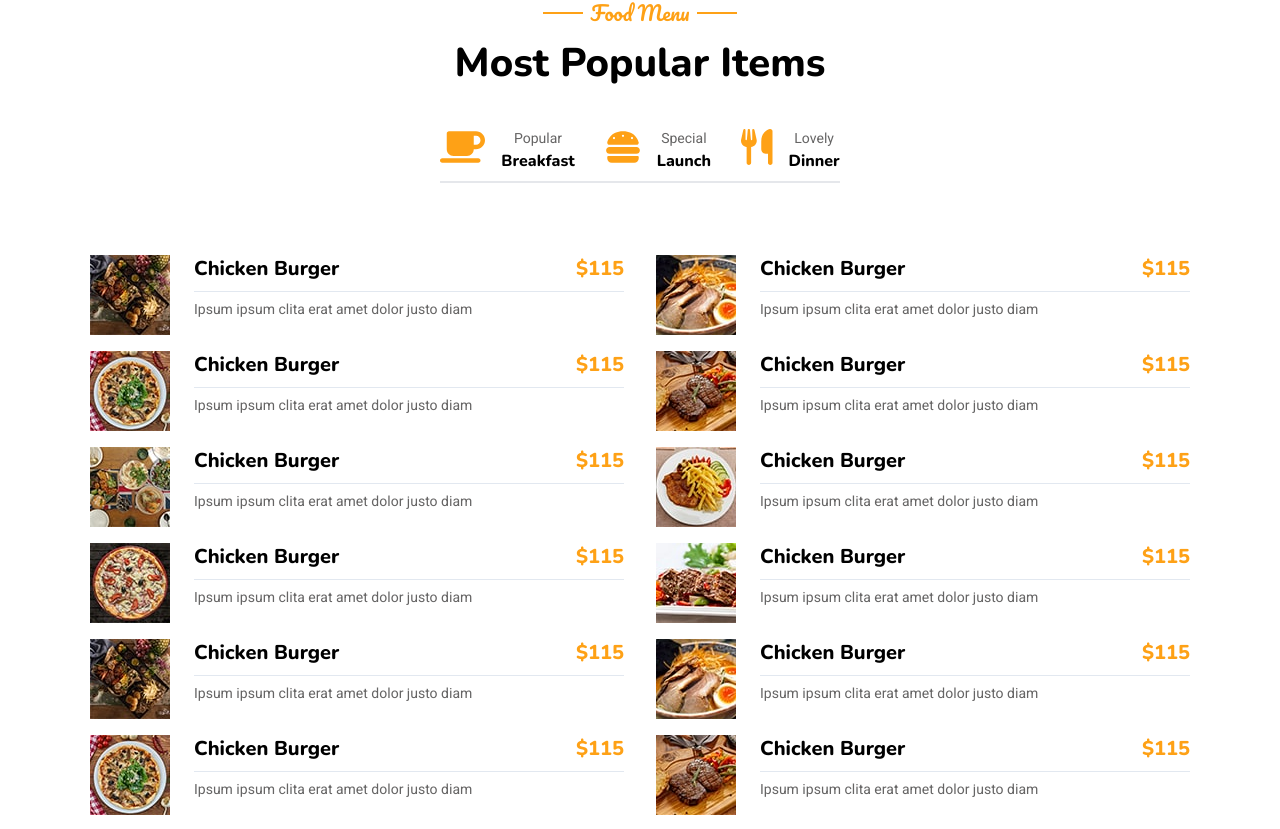
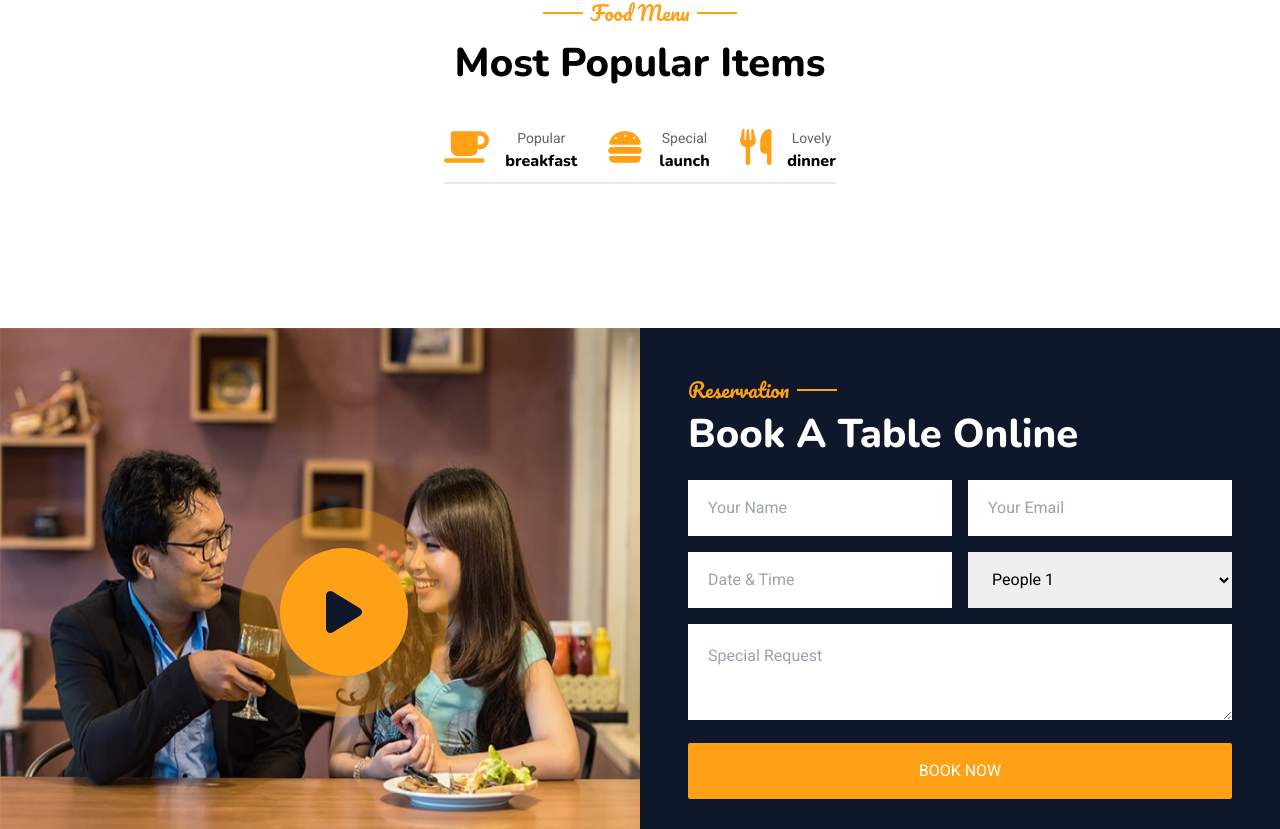
Before and after one commit to ms-moradi/Restuarant, a Next.js app: page / in a window 1280 px wide. Shown: the part 1939-2768 px from the top of the page. Built offline with nearby package versions, Linux system fonts and the light colour scheme; what tw-elements would draw is missing.

Commit message:
add logic foe active button and related foods

```diff
--- a/src/component/foodMenu/foodMenu.jsx
+++ b/src/component/foodMenu/foodMenu.jsx
@@ -12,29 +12,29 @@ import { faMugSaucer, faBurger, faUtensils } from "@fortawesome/free-solid-svg-i
 import { foodMenu } from "../../analytics/data/data";
 
 const buttons = [
-    {id:1, icon:faMugSaucer, adjective:'Popular', meal:'Breakfast'},
-    {id:2, icon:faBurger, adjective:'Special', meal:'Launch'},
-    {id:3, icon:faUtensils, adjective:'Lovely', meal:'Dinner'},
+    {id:0, icon:faMugSaucer, adjective:'Popular', meal:'breakfast', status: false},
+    {id:1, icon:faBurger, adjective:'Special', meal:'launch', status: false},
+    {id:2, icon:faUtensils, adjective:'Lovely', meal:'dinner', status: false},
 ]
 
+const FoodMenu =()=>{
+    const [meal, setMeal] = useState(null)
+    const [active, setActive] = useState(buttons)
 
+    const handelButtonMenu = (button)=>{
+        const Filter = buttons.filter(item => button.id === item.id && item.adjective)
+        setMeal(Filter[0].meal)
+        setActive(buttons.map(item => button.id === item.id ? {...item, status:!status } : item ))
+    }
 
-const FoodMenu =()=>{
-    const [meal, setMeal] = useState('breakfast')
-
-    const handelButtonMenu = (key)=>{
-
-        setMeal( )
-        console.log(key ,meal)
-    }
     return(
         <div className="max-w-full flex flex-col items-center justify-center my-5 md:my-20 mx-0">
             <Title title={'Food Menu'} header={'Most Popular Items'}/>
-            <div className="border-b-[2px] flex flex-wrap justify-center gap-[30px] pb-2 mt-[50px]">
-                {buttons.map((button , key)=>(
-                    <button key={key} className="flex justify-start gap-4" onClick={event => handelButtonMenu(key)}>
+            <div className="border-b-[2px] flex flex-wrap justify-center gap-[30px] pb-[1px] mt-[50px]">
+                {active.map((button , key)=>(
+                    <button key={key} style={{borderBottom: button.status ? '2px solid #fea116' : '0px solid #fff'}} className='flex justify-start gap-4 pb-2' onClick={() => handelButtonMenu(button)}>
                         <FontAwesomeIcon icon={button.icon} className="text-[#fea116] text-4xl"/>
-                        <div>
+                        <div className=''>
                             <p className={`${heebo.className} text-sm text-[#666565] font-normal`}>{button.adjective}</p>
                             <h6 className={`${nunito.className} text-base font-extrabold`}>{button.meal}</h6>
                         </div>
@@ -42,7 +42,7 @@ const FoodMenu =()=>{
                 ))}
             </div>
             <div className="flex shrink flex-wrap justify-center pt-16">
-                {foodMenu.map((food,key )=> (
+                {foodMenu.filter(food => meal === food.status ).map((food,key )=> (
                     <div key={key} className="px-2">
                         <FoodCard picture={food.picture}/>
                     </div>
```
